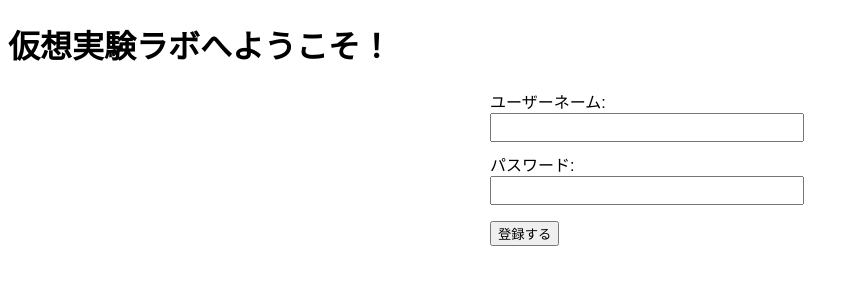
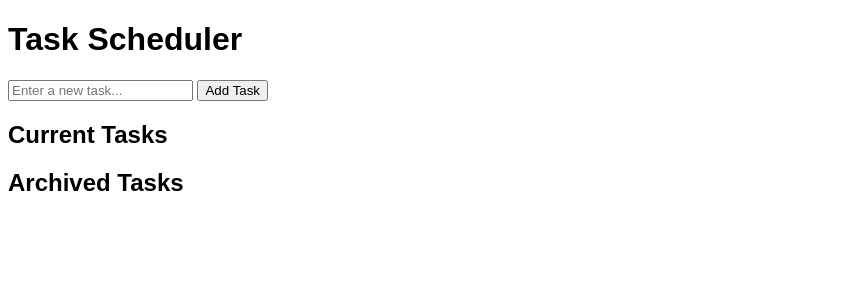
Before and after one commit to SASIsann/test2, a plain HTML site: page index.html in a window 1280 px wide. Shown: the whole page, without its empty margins (0-859 px from the left). Drawn offline with Linux system fonts and the light colour scheme.

Commit message:
Update index.html

```diff
--- a/index.html
+++ b/index.html
@@ -1,37 +1,23 @@
-<!-- index.html -->
-
 <!DOCTYPE html>
 <html>
 <head>
-    <title>仮想実験ラボ</title>
+    <title>Task Scheduler</title>
     <link rel="stylesheet" type="text/css" href="styles.css">
 </head>
 <body>
-    <h1>仮想実験ラボへようこそ！</h1>
-
-    <form id="registration-form">
-        <div class="input-field">
-            <label for="username">ユーザーネーム:</label>
-            <input type="text" id="username" required>
+    <div id="app">
+        <h1>Task Scheduler</h1>
+        <div class="task-input">
+            <input type="text" id="task-input" placeholder="Enter a new task...">
+            <button id="add-task">Add Task</button>
         </div>
-        <div class="input-field">
-            <label for="password">パスワード:</label>
-            <input type="password" id="password" required>
+        <div class="task-list">
+            <h2>Current Tasks</h2>
+            <div id="current-tasks"></div>
+            <h2>Archived Tasks</h2>
+            <div id="archived-tasks"></div>
         </div>
-        <p id="password-strength"></p>
-        <button type="submit">登録する</button>
-    </form>
-
-    <!-- More forms and content here... -->
-
-    <form id="2fa-setup-form">
-        <!-- Form content here... -->
-    </form>
-
-    <form id="share-experiment-form">
-        <!-- Form content here... -->
-    </form>
-
+    </div>
     <script src="script.js"></script>
 </body>
 </html>
```
